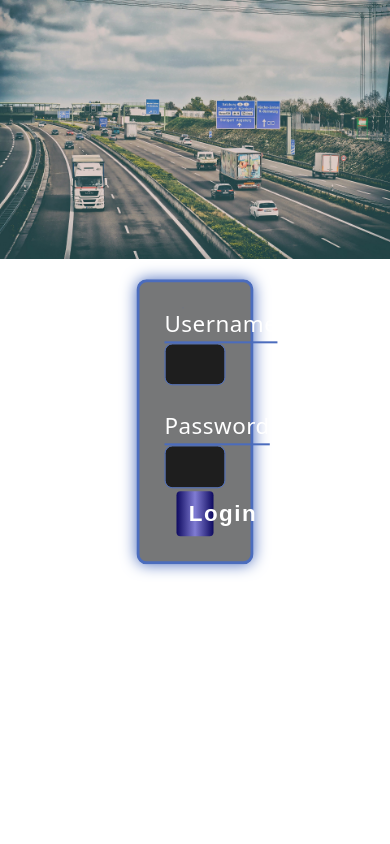
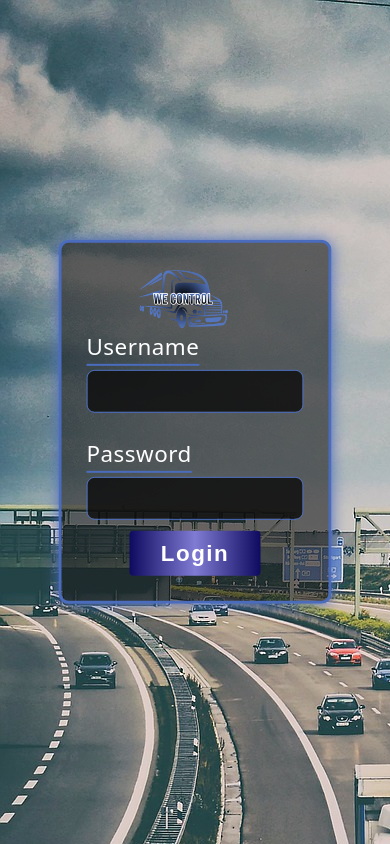
Before and after one commit to afterjs/WeControl, a plain HTML site: page front/login.html in a window 390 px wide. Drawn offline with nearby package versions, Linux system fonts and the light colour scheme.

Commit message:
Update styleLogin.css

```diff
--- a/front/css/styleLogin.css
+++ b/front/css/styleLogin.css
@@ -1,7 +1,7 @@
 body {
   background-image: url("../img/road.jpg");
   background-repeat: no-repeat;
-  background-size: cover;
+
 }
 
 .registerBox {
@@ -56,7 +56,7 @@ body {
   margin-left: auto;
   margin-right: auto;
   display: block;
-  width: 40%;
+  width: 50%;
 }
 
 .btnRegistar {
@@ -93,3 +93,35 @@ body {
   letter-spacing: 0.5px;
   font-weight:500;
 }
+
+/*============= MEDIA QUERIES =============*/
+
+/* Devices under 1100px (xl) */
+@media (max-width: 1100px) {
+  .registerBox {
+    width: 40%;
+  }
+  .calcImg {
+    width: 50%;
+  }
+}
+
+/* Devices under 898px (md) */
+@media (max-width: 898px) {
+  .registerBox {
+    width: 50%;
+  }
+  .calcImg {
+    width: 50%;
+  }
+}
+
+/* Devices under 650px (sm) */
+@media (max-width: 650px) {
+  .registerBox {
+    width: 70%;
+  }
+  .calcImg {
+    width: 55%;
+  }
+}
```
